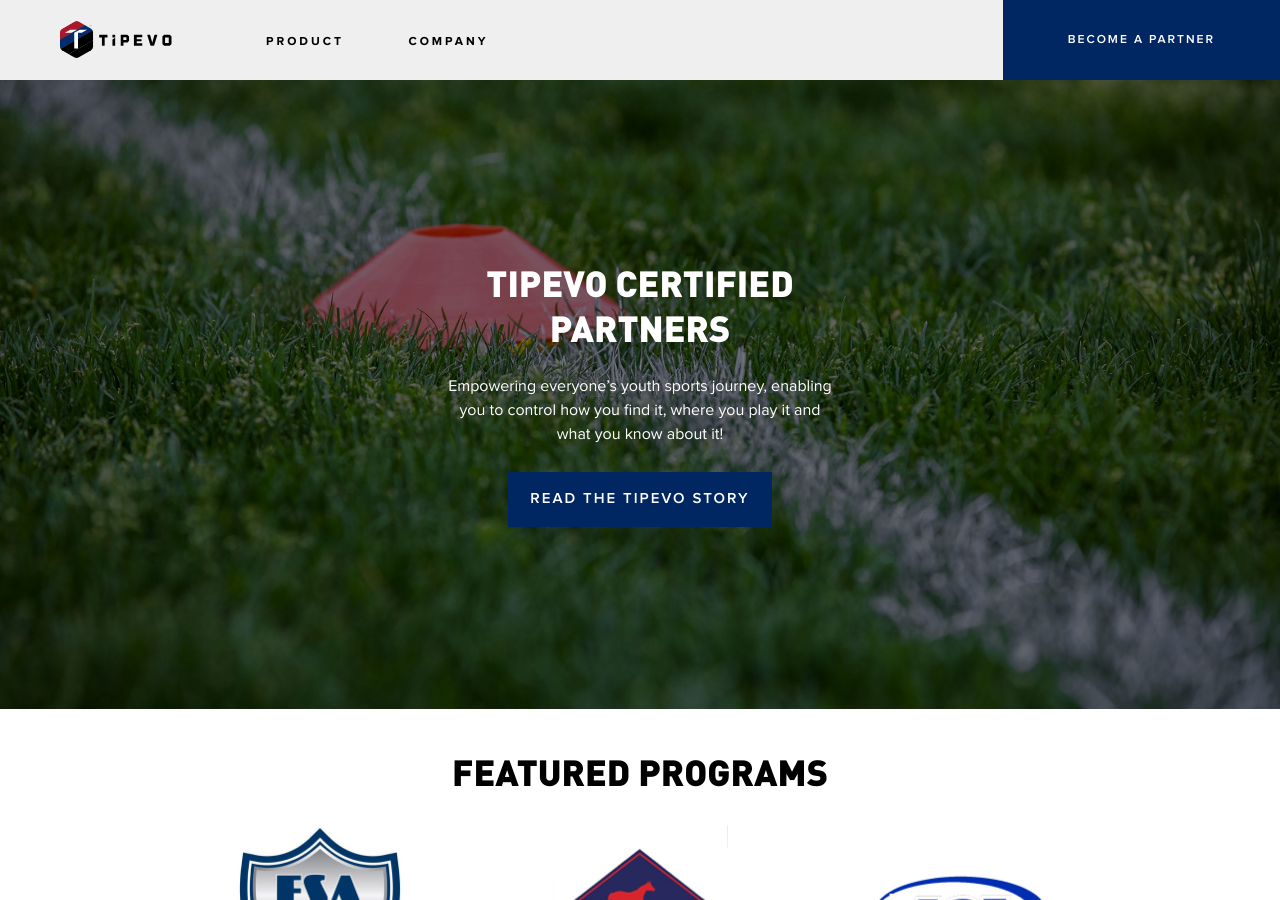
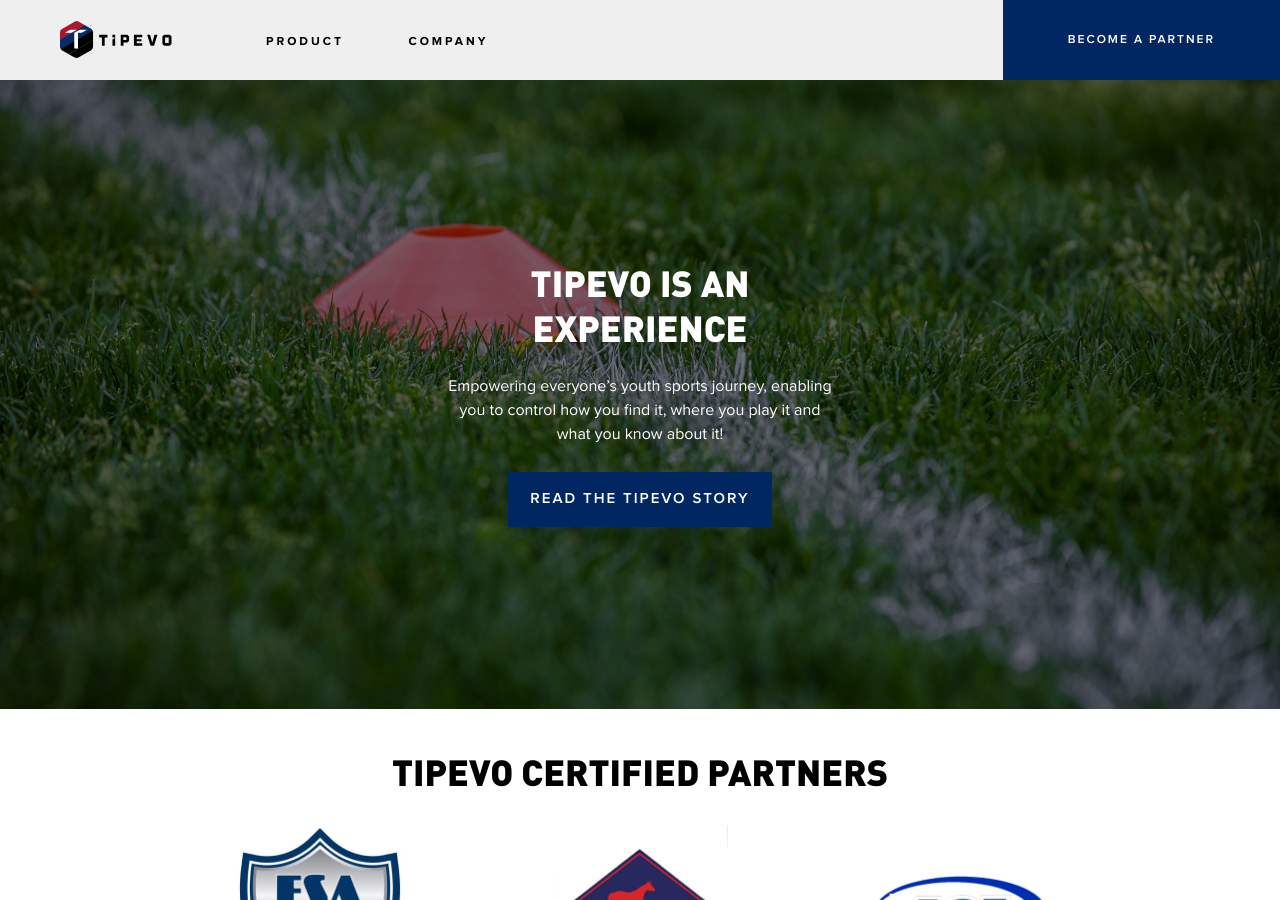
Before and after one commit to ArmandoBraun/tipevo, a Jekyll site: the page built from index.html, in a window 1280 px wide and 900 px high, scrolled down 2311 px. Built offline with Jekyll 4.4.1, drawn with Linux system fonts in a browser that asks for light colours.

Commit message:
edits
Changing to certified partners

```diff
--- a/index.html
+++ b/index.html
@@ -73,13 +73,13 @@
 
 <section class="home-solution vertical-center-outer">
 	<div class="vertical-center">
-		<h2>TIPEVO Certified Partners</h2>
+		<h2>Tipevo is an EXPERIENCE</h2>
 		<p>Empowering everyone’s youth sports journey, enabling you to control how you find it, where you play it and what you know about it!</p>
 		<a href="company.html" class="btn btn-blue">READ THE TIPEVO STORY</a>
 	</div>
 </section>
 <section class="home-featured">
-	<h2>Featured Programs</h2>
+	<h2>Tipevo Certified Partners</h2>
 	<div class="featured-carousel">
 		<div class="featured-column">
 			<img src="img/fpo-featured-FSA_FC_United.jpg">
```
